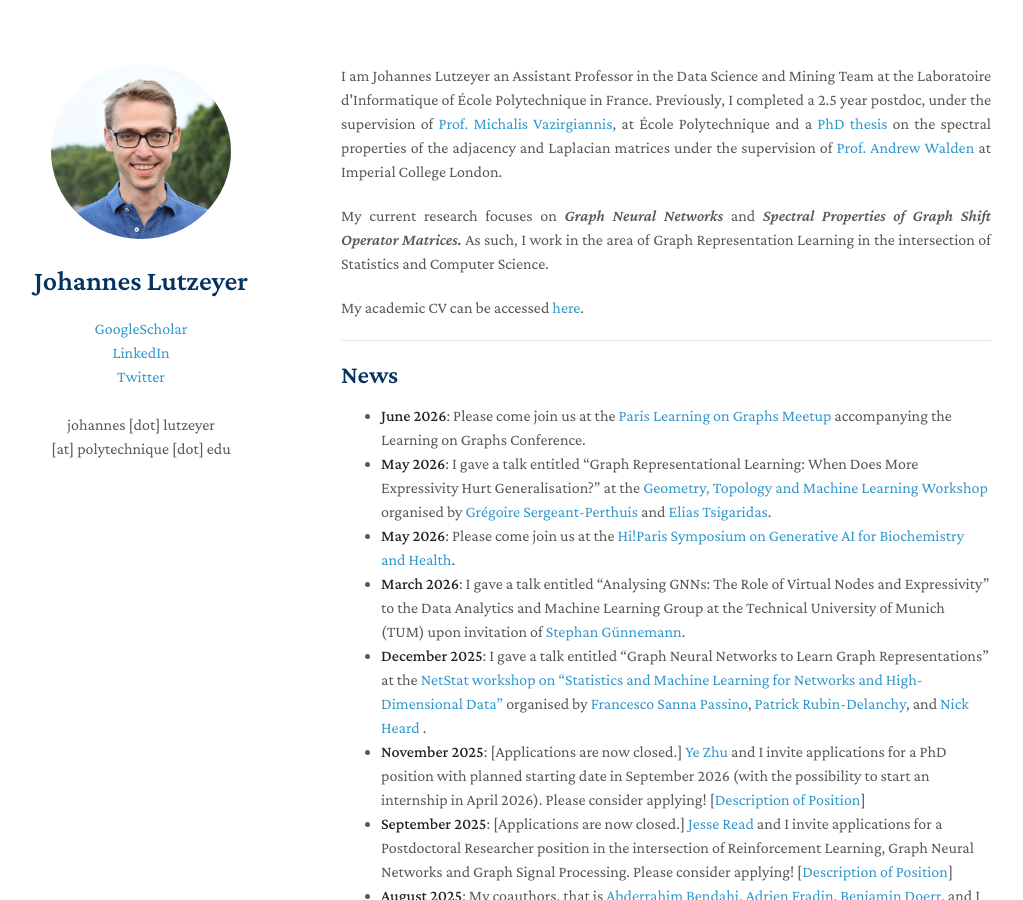
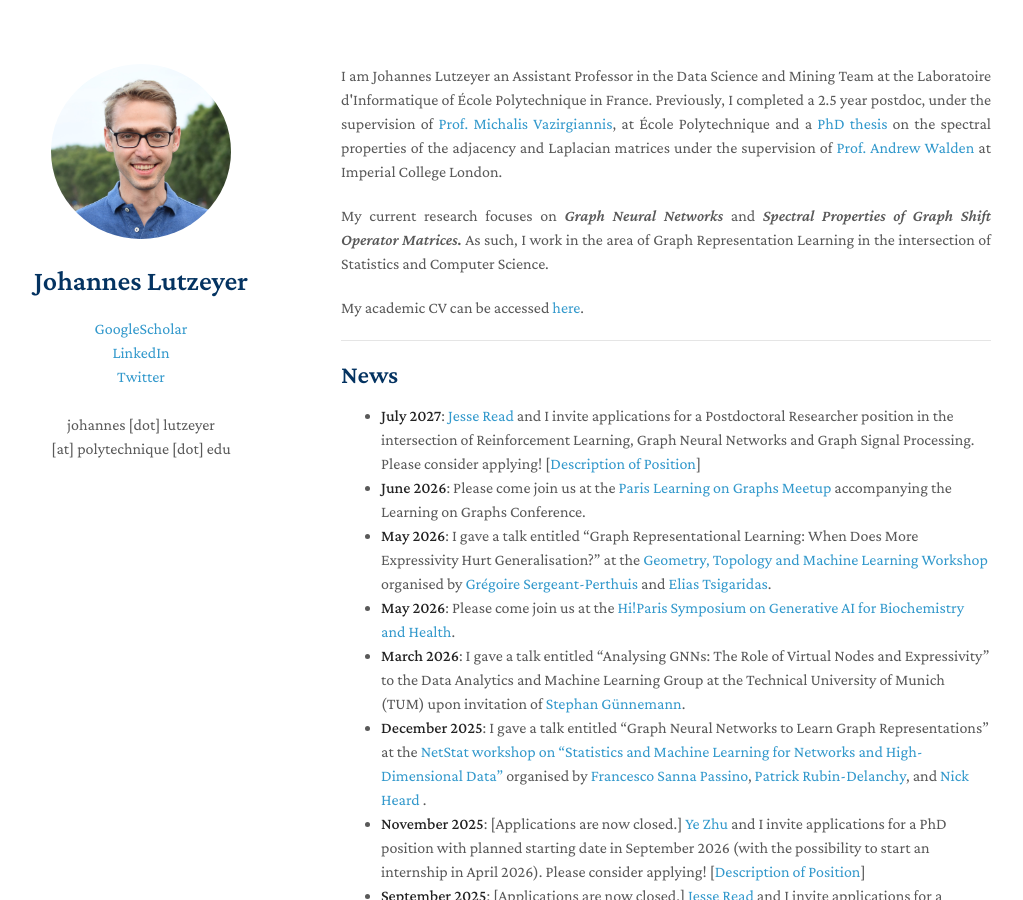
Before and after one commit to johanneslutzeyer/johanneslutzeyer.github.io, a Jekyll site: the page built from index.md, in a window 1280 px wide and 900 px high. Shown: the whole window, without its empty margins (129-1152 px from the left). Built offline with Jekyll 4.4.1, drawn with Linux system fonts in a browser that asks for light colours; our own code applies the rules of GitHub Pages for plain Markdown files; a script that is not in the unit is left out.

Commit message:
Update index.md

```diff
--- a/index.md
+++ b/index.md
@@ -13,6 +13,7 @@ My academic CV can be accessed <a href="https://johanneslutzeyer.com/doc/Johanne
 ---
 
 ## News
+- **July 2027**: <a href="https://jmread.github.io/" target=" blank">Jesse Read</a> and I invite applications for a Postdoctoral Researcher position in the intersection of Reinforcement Learning, Graph Neural Networks and Graph Signal Processing. Please consider applying! [<a href="https://johanneslutzeyer.com/doc/2026_07_DGSP_PostDocPosition.pdf" target="_blank">Description of Position</a>]
 - **June 2026**: Please come join us at the <a href="https://sites.google.com/view/learning-on-graph-paris-meetup/home" target=" blank">Paris Learning on Graphs Meetup </a> accompanying the Learning on Graphs Conference.
 - **May 2026**: I gave a talk entitled "Graph Representational Learning: When Does More Expressivity Hurt Generalisation?" at the <a href="https://sites.google.com/view/gtml26/" target="_blank">Geometry, Topology and Machine Learning Workshop</a> organised by <a href="https://www.normalesup.org/~sergeant/" target="_blank">Grégoire Sergeant-Perthuis </a> and <a href="https://who.paris.inria.fr/Elias.Tsigaridas/" target="_blank">Elias Tsigaridas</a>.
 - **May 2026**: Please come join us at the <a href="https://hi-paris.fr/research/symposium/" target=" blank">Hi!Paris Symposium on Generative AI for Biochemistry and Health</a>.
```
